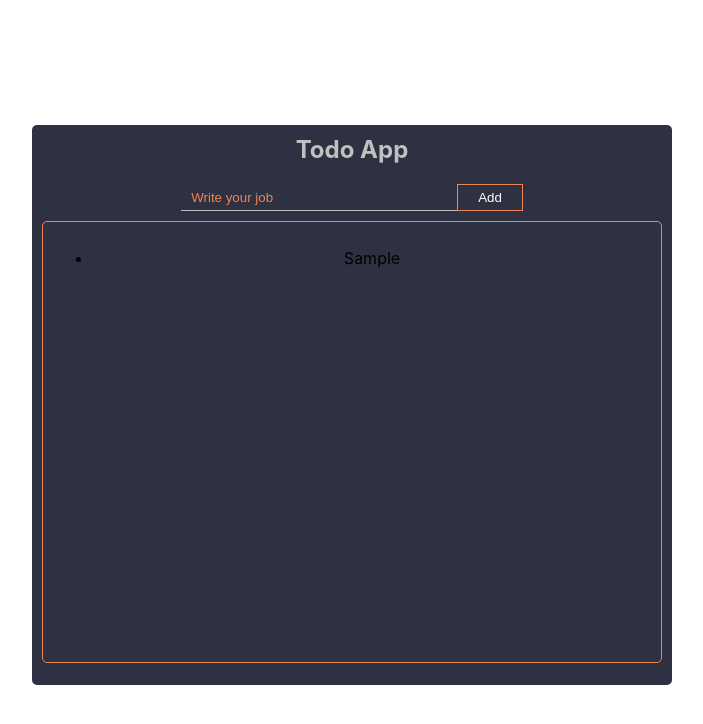
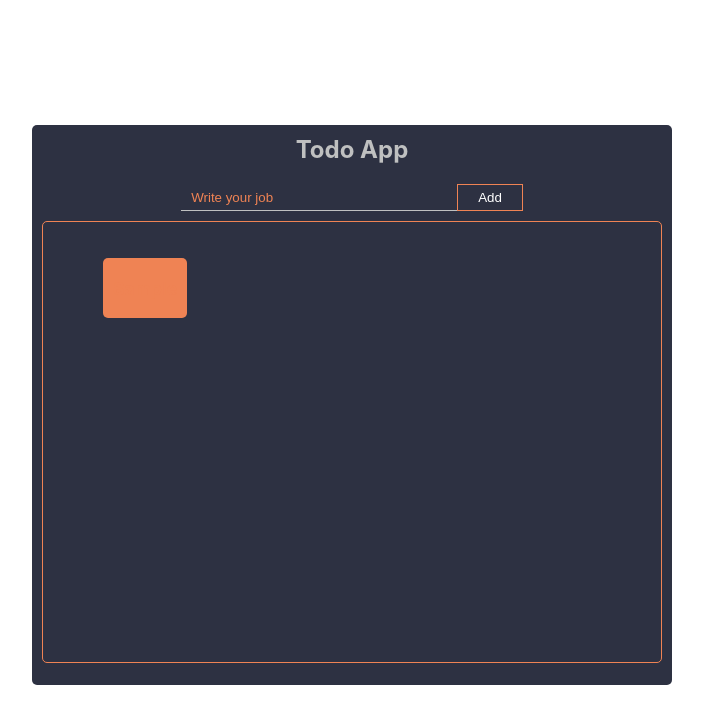
Before and after one commit to mertkaanerdem/react-todo-app, a React (Create React App) app: page / in a window 1280 px wide. Both pictures are taken after typing "Sample" into the empty fields and a click on the button "Add". Shown: the top 724 px of the page, without its empty margins (288-991 px from the left). Built offline with nearby package versions, Linux system fonts and the light colour scheme.

Commit message:
list css

```diff
--- /dev/null
+++ b/src/components/List/List.css
@@ -0,0 +1,18 @@
+@import "../../colors/Colors.css";
+
+ul {
+  list-style-type: none;
+  display: flex;
+  flex-wrap: wrap;
+}
+
+li {
+  background-color: var(--primary);
+  color: var(--secondary);
+  font-weight: bold;
+  font-size: 1.1rem;
+  margin: 10px;
+  padding: 2px 10px;
+  border-radius: 5px;
+  cursor: pointer;
+}
--- a/src/components/List/List.jsx
+++ b/src/components/List/List.jsx
@@ -1,3 +1,5 @@
+import "./List.css";
+
 function List({ todos }) {
   function doneItem(e) {
     if (e.target.style.textDecoration !== "line-through") {
@@ -15,8 +17,8 @@ function List({ todos }) {
     <div>
       <ul>
         {todos.map((todo) => (
-          <li key={todo.id}>
-            <p onClick={doneItem}>{todo.text}</p>
+          <li onClick={doneItem} key={todo.id}>
+            <p>{todo.text}</p>
           </li>
         ))}
       </ul>
```
